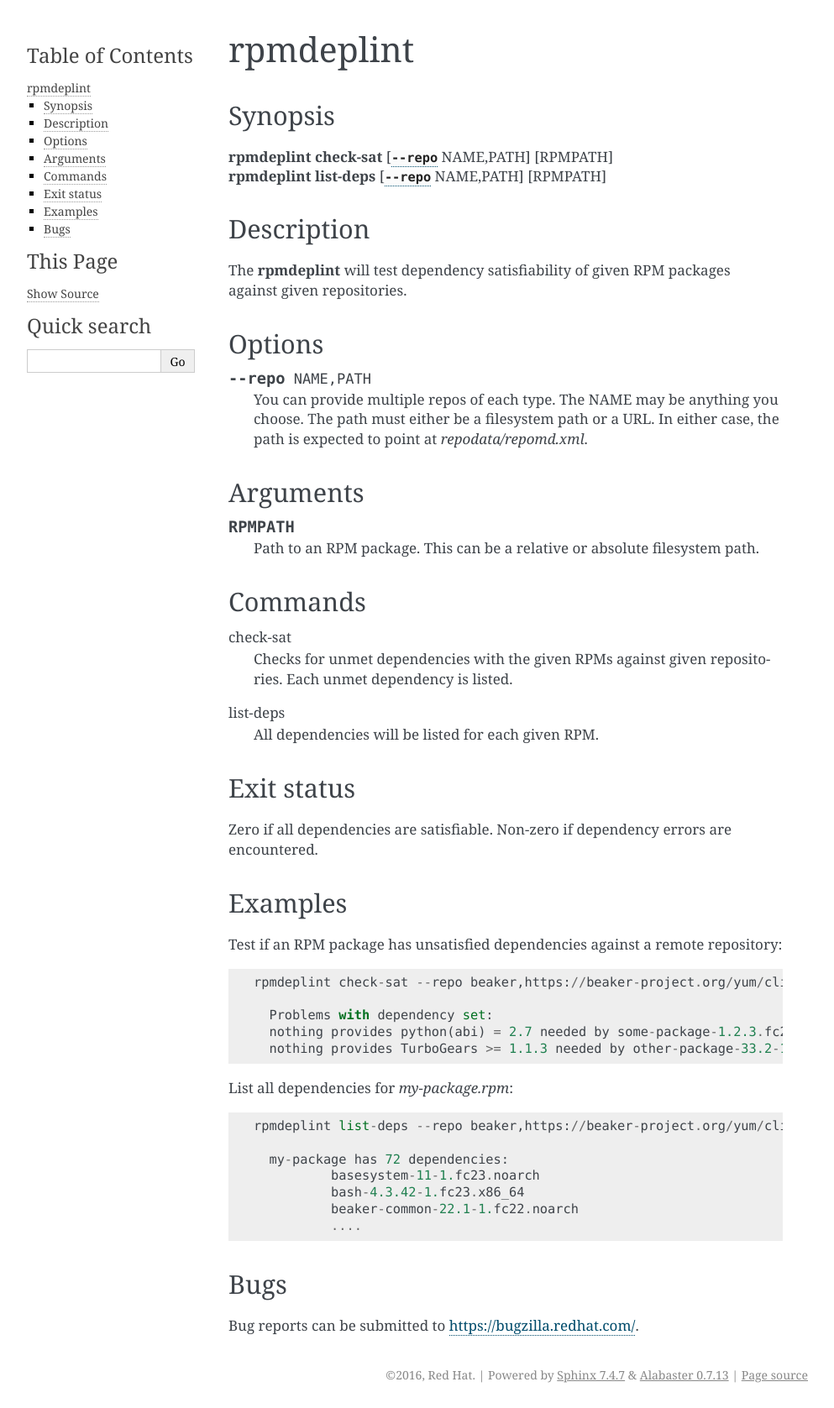
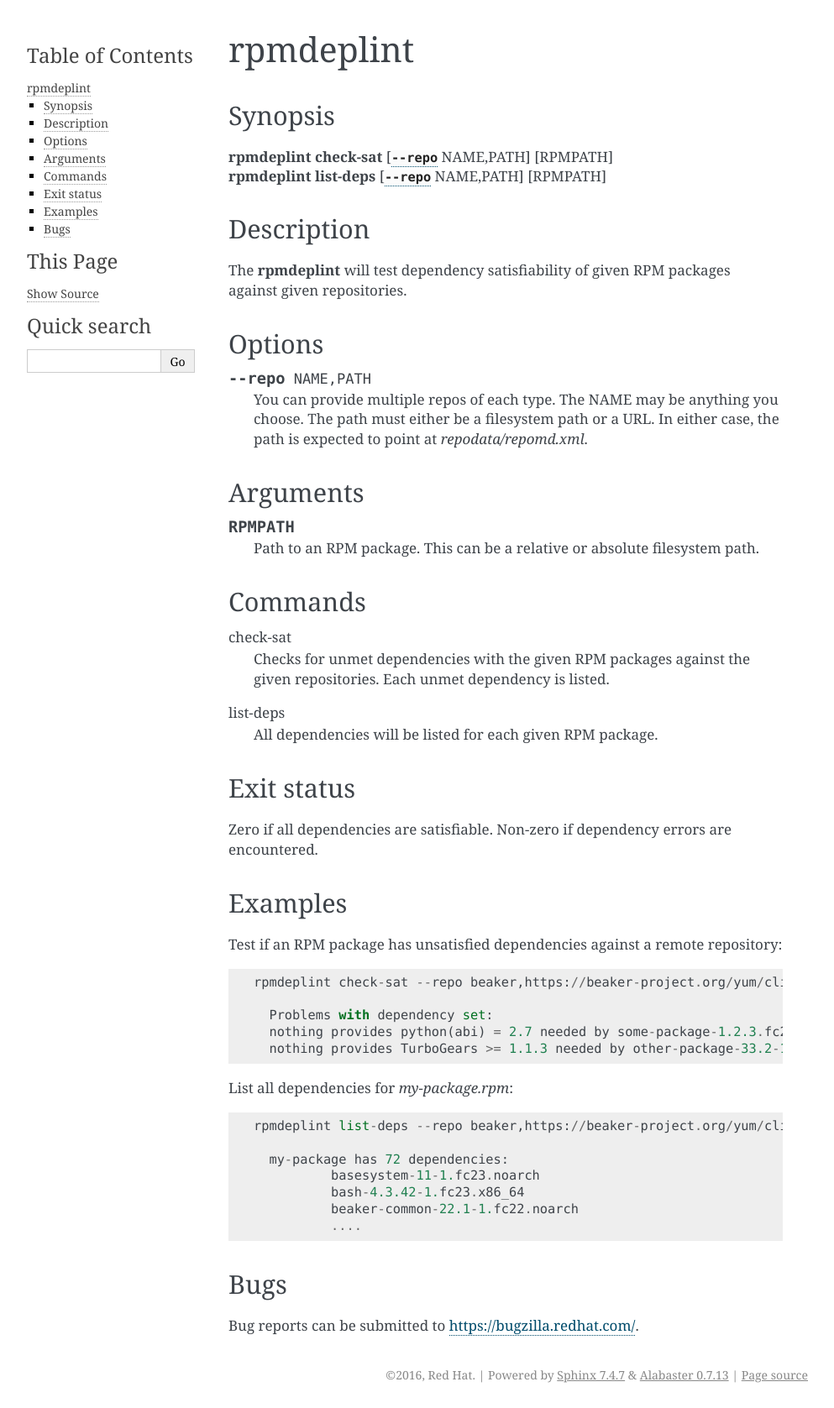
Before and after one commit to default-to-open/rpmdeplint, a Sphinx documentation site: the page built from docs/rpmdeplint.rst, in a window 1280 px wide. Shown: the whole page at 84% size, without its empty margins (148-1141 px from the left). Built offline with Sphinx 7.4.7, drawn with Linux system fonts in a browser that asks for light colours.

Commit message:
docs: RPM packages, not RPMs
RPM is the format, but the files themselves are RPM packages.

Change-Id: I6a39fd0a704d967a582fb1212cc720775f33437d

```diff
--- a/docs/rpmdeplint.rst
+++ b/docs/rpmdeplint.rst
@@ -35,11 +35,12 @@ Commands
 ~~~~~~~~
 
 check-sat
-  Checks for unmet dependencies with the given RPMs against given repositories.
+  Checks for unmet dependencies with the given RPM packages against the given
+  repositories.
   Each unmet dependency is listed.
 
 list-deps
-  All dependencies will be listed for each given RPM.
+  All dependencies will be listed for each given RPM package.
 
 Exit status
 ~~~~~~~~~~~
```
